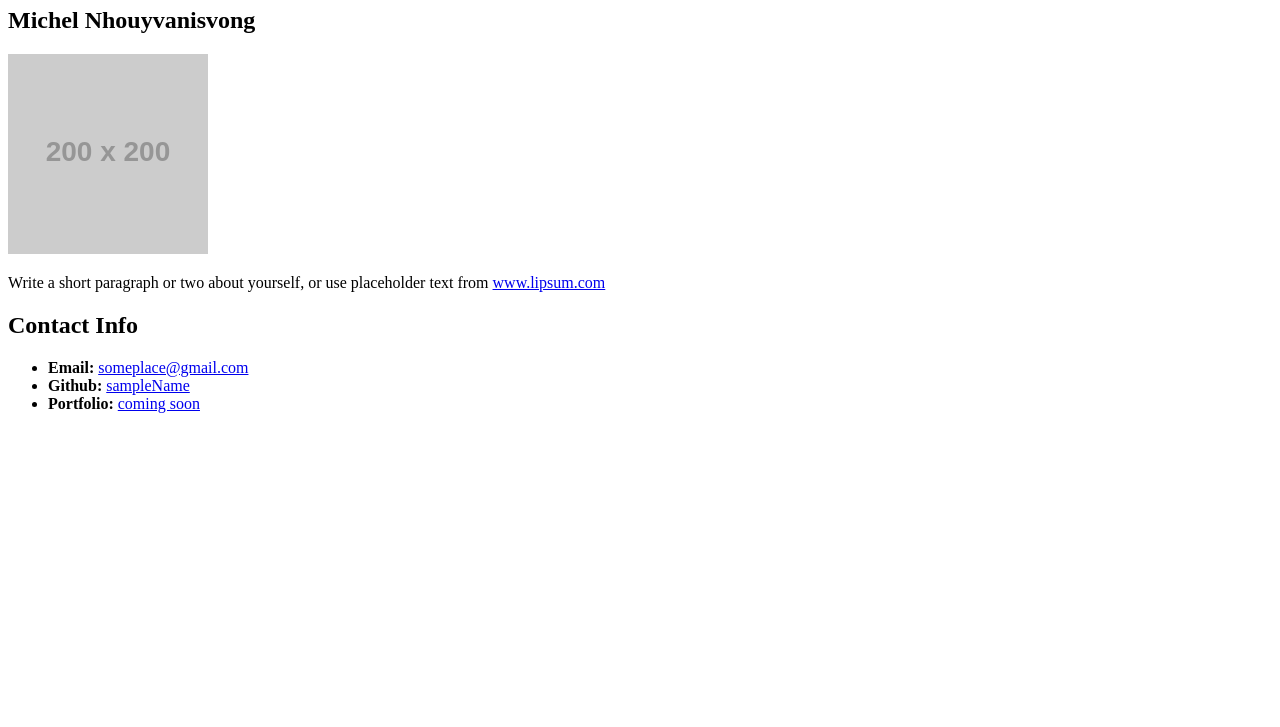
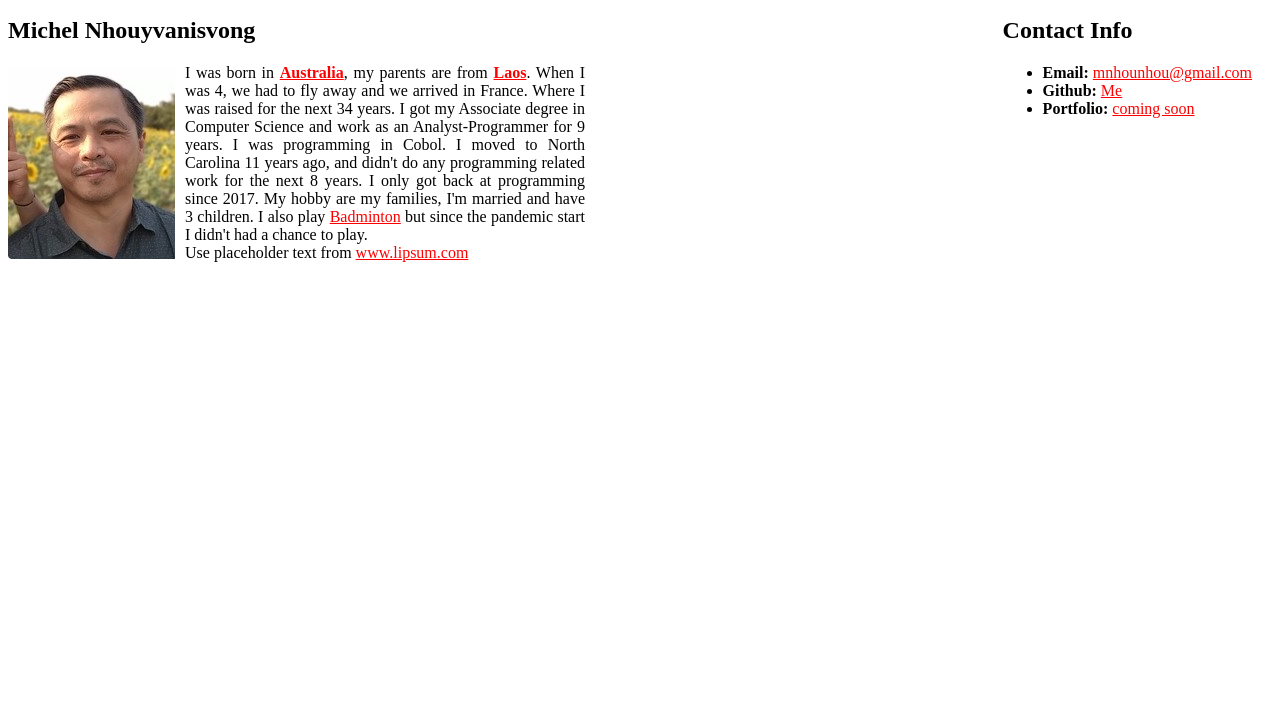
Before and after one commit to nhounhou/nhounhou.github.io, a plain HTML site: page index.html in a window 1280 px wide. Shown: the part 73-800 px from the top of the page. Drawn offline with Linux system fonts and the light colour scheme; placeholder pictures from the web are drawn by us.

Commit message:
update student bio

```diff
--- a/index.html
+++ b/index.html
@@ -1,14 +1,9 @@
-<!-- HTML Bio with CSS -->
 <!DOCTYPE html>
 <html lang="en-us">
 
 <head>
-
   <meta charset="UTF-8">
-  <title>1.2.9 Exercise</title>
-
-  <!-- This critical line points your HTML to the CSS file. Notice the "relative" pathway  -->
-  <link rel="stylesheet" type="text/css" href="style.css">
+  <link rel="stylesheet" href="Style.css">
 </head>
 
 <body>
@@ -16,26 +11,33 @@
     <h1>Student Bio</h1>
   </header>
 
-  <div class="container">
+  <div>
 
-    <section id="main-bio">
+    <section>
 
       <h2>Michel Nhouyvanisvong</h2>
-      <img src="http://placehold.it/200x200" alt="Your Image" id="bio-image">
-      <p>Write a short paragraph or two about yourself, or use placeholder text from <a href="http://www.lipsum.com/">www.lipsum.com</a></p>
 
+      <img src="headshot.jpg" alt="michel Nhouyvanisvong">
+      <p>I was born in <strong><a href="https://en.wikipedia.org/wiki/Australia">Australia</a></strong>, my parents are from
+      <strong><a href="https://en.wikipedia.org/wiki/Laos">Laos</a></strong>. When I was 4, we had to fly away
+      and we arrived in France. Where I was raised for the next 34 years. I got my
+      Associate degree in Computer Science and work as an Analyst-Programmer for 9 years.
+      I was programming in Cobol. I moved to North Carolina 11 years ago, and didn't do any programming
+      related work for the next 8 years. I only got back at programming since 2017.
+      My hobby are my families, I'm married and have 3 children. I also play
+      <a href="https://www.youtube.com/watch?v=1sPOZlTdB7g" target="_blank">Badminton</a> but since
+      the pandemic start I didn't had a chance to play.
+      <br>
+      Use placeholder text from <a href="http://www.lipsum.com/">www.lipsum.com</a></p>
     </section>
 
-    <section id="contact-info">
-
+    <section class="ContactBio">
       <h2>Contact Info</h2>
-
       <ul>
-        <li><strong>Email:</strong> <a href="#">someplace@gmail.com</a></li>
-        <li><strong>Github:</strong> <a href="#">sampleName</a></li>
+        <li><strong>Email:</strong> <a href="mailto:mnhounhou@gmail.com">mnhounhou@gmail.com</a></li>
+        <li><strong>Github:</strong> <a href="https://github.com/nhounhou" target="_blank">Me</a></li>
         <li><strong>Portfolio:</strong> <a href="#">coming soon</a></li>
       </ul>
-
     </section>
 
   </div>
--- a/style.css
+++ b/style.css
@@ -0,0 +1,37 @@
+h1 {
+    background-color: #696969;
+    text-align: center;
+    color: white;
+}
+
+img{
+float: left;
+margin-right: 10px;
+clear:both;
+}
+p {
+margin-top: 0px;
+margin-left: 0px;
+overflow:auto;
+display:block;
+width: 400px;
+float: left;
+text-align:justify;
+}
+
+a:link {
+color: red;
+}
+
+h2 {
+margin-top: 10px;
+}
+
+section{
+float: left;
+}
+
+.ContactBio{
+float: right;
+margin-right: 20px;
+}
```
Also changed, not shown: Headshot.jpg (added), 1 other file.
